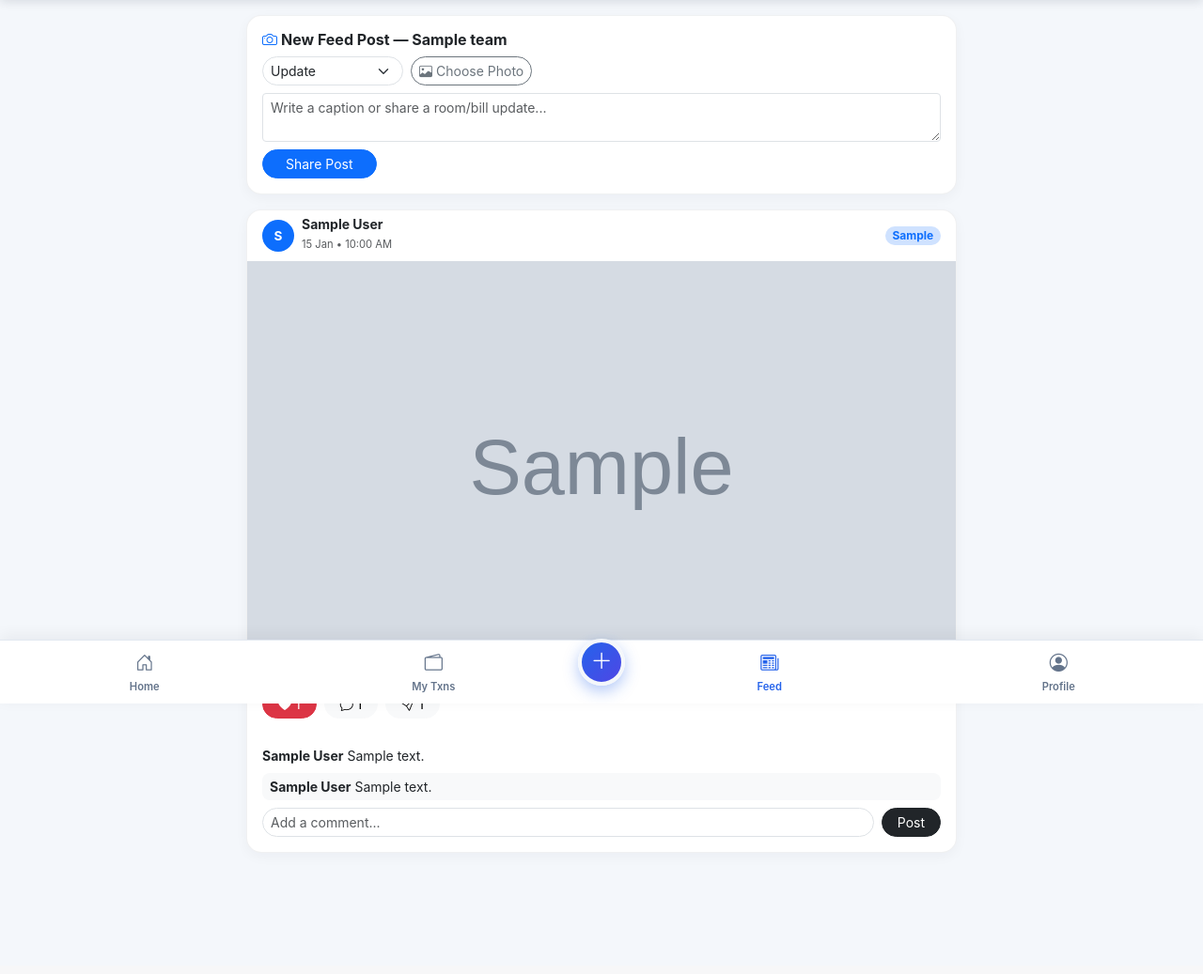
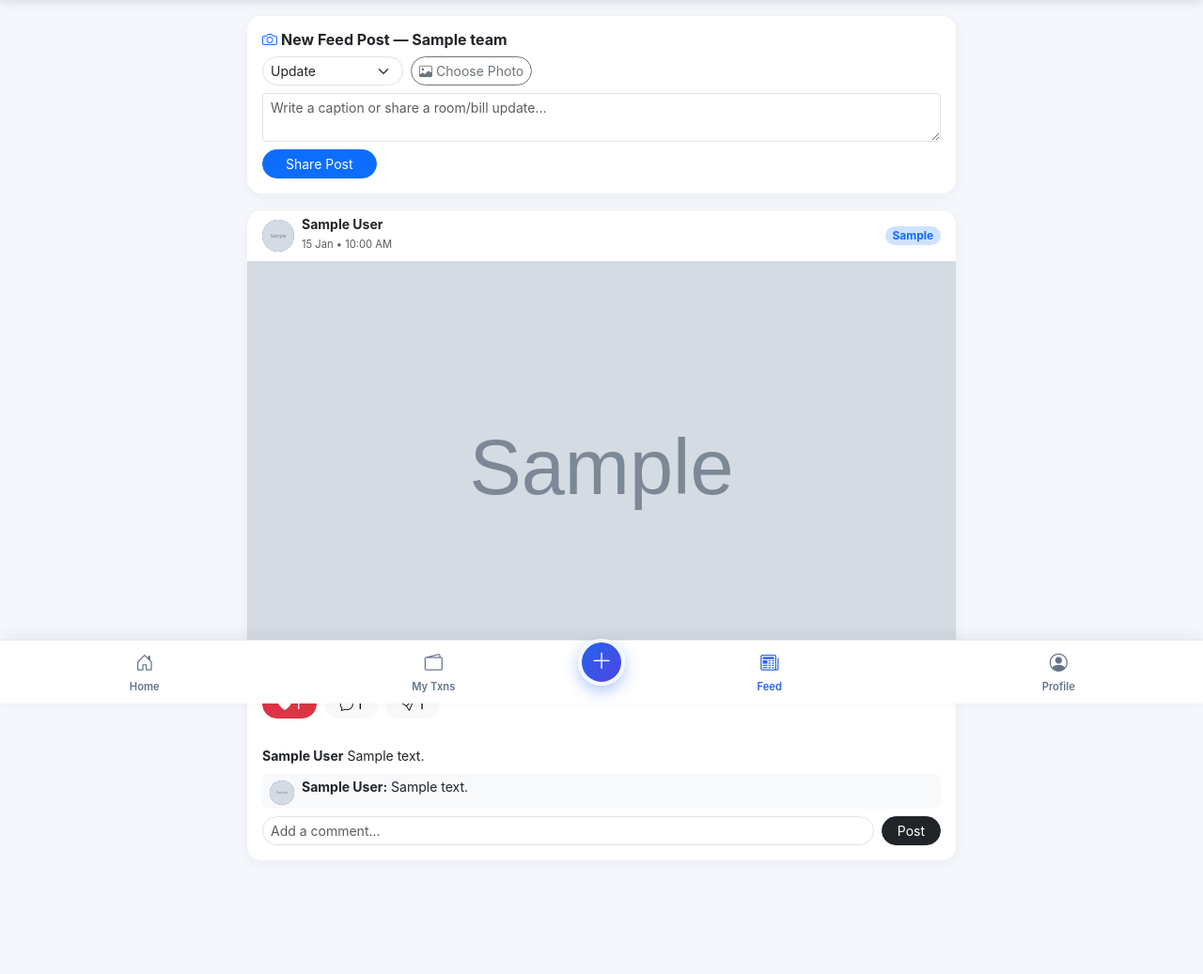
Before and after one commit to Bmk265/Tharvatha-Cheptha, a Flask app: page /feed in a window 1280 px wide. Shown: the part 51-1088 px from the top of the page at 94% size. Before the commit the page ends 942 px from the top, so only its background shows below. Run offline with Flask 3, Linux system fonts and the light colour scheme; a user stored in the database is signed in; tables that the repository leaves empty hold one stand-in row (values such as "Sample post"); grey boxes marked "Sample" are stand-in pictures.

Commit message:
Update feed.html

```diff
--- a/templates/feed.html
+++ b/templates/feed.html
@@ -33,9 +33,11 @@
     <!-- Post Header -->
     <div class="d-flex justify-content-between align-items-center px-3 py-2">
       <div class="d-flex align-items-center gap-2">
-        <div class="rounded-circle bg-primary text-white d-flex align-items-center justify-content-center fw-bold" style="width: 34px; height: 34px; font-size: 0.85rem;">
-          {{ p.author.name[:1]|upper }}
-        </div>
+        {% if p.author.avatar_path %}
+          <img src="{{ url_for('static', filename=p.author.avatar_path) }}" alt="{{ p.author.name }}" class="avatar-circle">
+        {% else %}
+          <span class="avatar-circle">{{ p.author.name[:1]|upper }}</span>
+        {% endif %}
         <div>
           <div class="fw-bold small lh-1">{{ p.author.name }}</div>
           <span class="text-muted" style="font-size: 0.7rem;">{{ p.created_at.strftime('%d %b • %I:%M %p') }}</span>
@@ -77,8 +79,13 @@
 
       <div class="collapse {{ 'show' if p.comments else '' }} mt-2" id="comments-{{ p.id }}">
         {% for c in p.comments %}
-          <div class="bg-light rounded-3 px-2 py-1 mb-1 small">
-            <span class="fw-bold">{{ c.author.name }}</span> {{ c.comment }}
+          <div class="d-flex align-items-start gap-2 bg-light rounded-3 px-2 py-1 mb-1 small">
+            {% if c.author.avatar_path %}
+              <img src="{{ url_for('static', filename=c.author.avatar_path) }}" alt="{{ c.author.name }}" class="avatar-circle avatar-sm mt-1">
+            {% else %}
+              <span class="avatar-circle avatar-sm mt-1">{{ c.author.name[:1]|upper }}</span>
+            {% endif %}
+            <div><span class="fw-bold">{{ c.author.name }}:</span> {{ c.comment }}</div>
           </div>
         {% endfor %}
         <form method="POST" action="{{ url_for('add_comment', post_id=p.id) }}" class="d-flex gap-2 mt-2">
```
